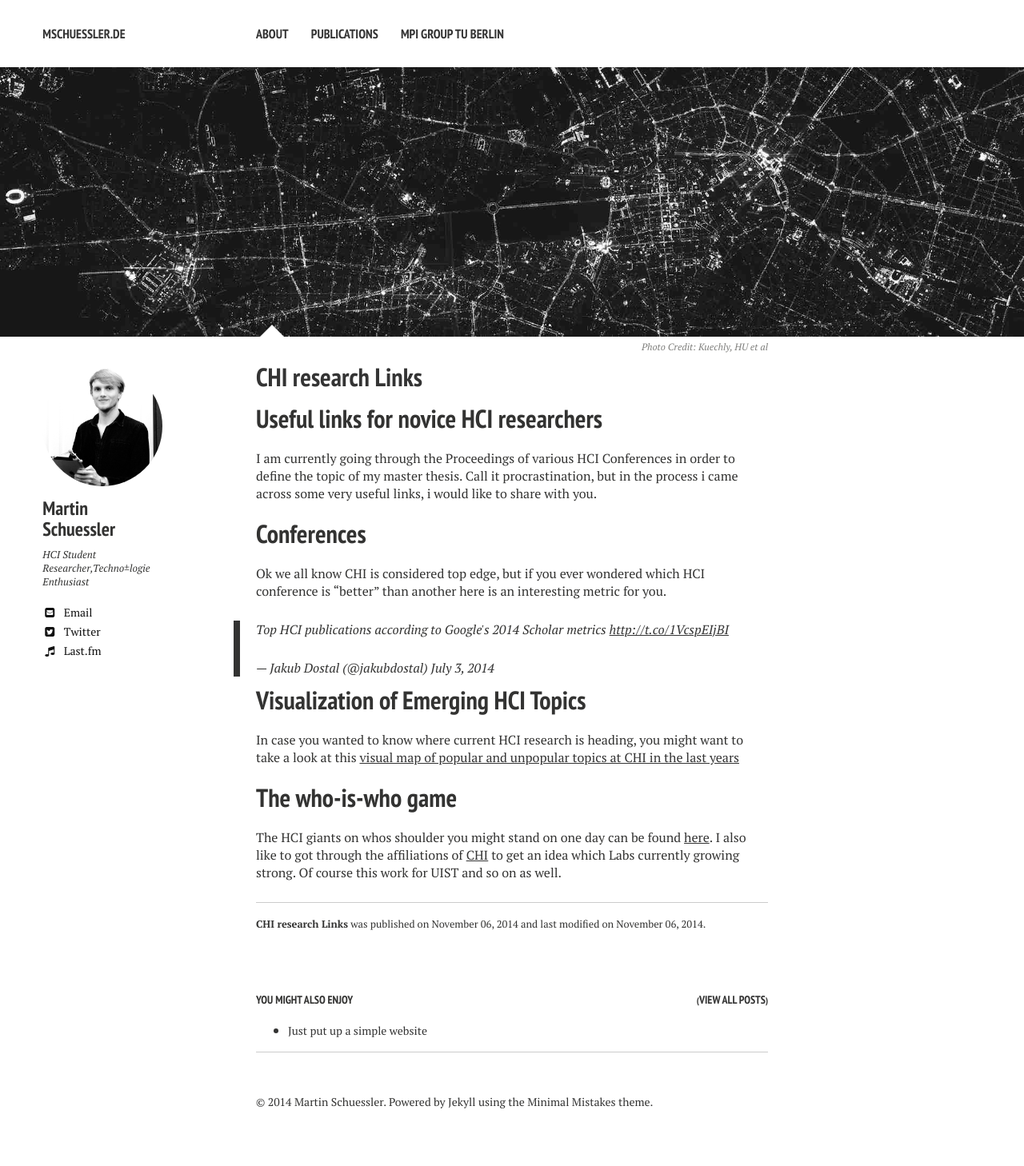
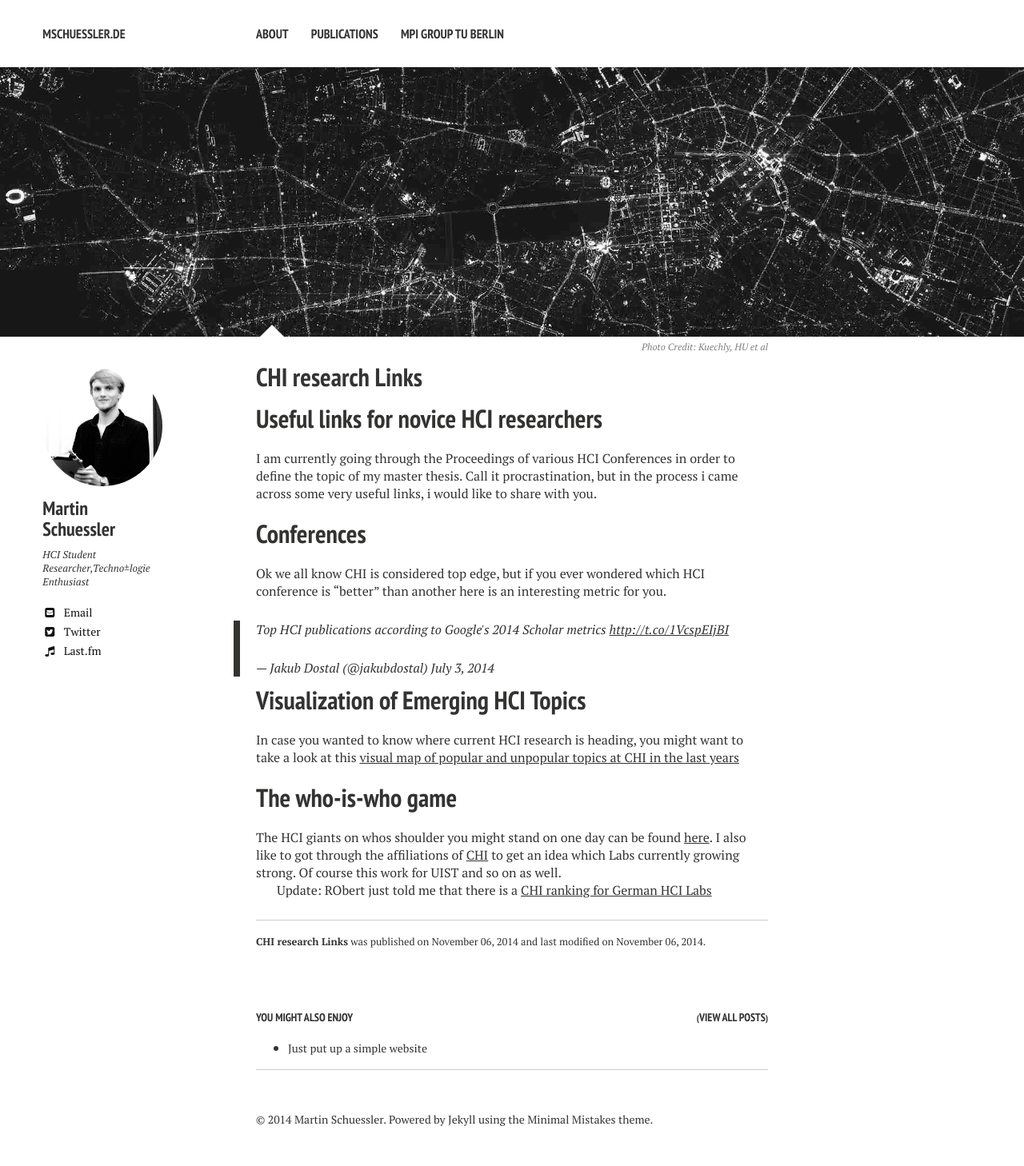
Before and after one commit to mschuessler/mschuessler.github.io, a Jekyll site: the page built from _posts/2014-11-6-HCI Links.md, in a window 1280 px wide. Shown: the whole page at 80% size. Built offline with Jekyll 4.4.1, drawn with Linux system fonts in a browser that asks for light colours; nearby versions of some CDN libraries; comment, search, counter and statistics services are not loaded; before the commit the page ends 1436 px from its top, so only the background shows below that.

Commit message:
Added roberts link

```diff
--- a/_posts/2014-11-6-HCI Links.md
+++ b/_posts/2014-11-6-HCI Links.md
@@ -24,3 +24,5 @@ In case you wanted to know where current HCI research is heading, you might want
 
 # The who-is-who game
 The HCI giants on whos shoulder you might stand on one day can be found [here](http://www.hcibib.org/authors.html). I also like to got through the affiliations of [CHI](http://dl.acm.org/event.cfm?id=RE151) to get an idea which Labs currently growing strong. Of course this work for UIST and so on as well.
+
+Update: RObert just told me that there is a [CHI ranking for German HCI Labs](https://hci.rwth-aachen.de/chi-ranking)
```
